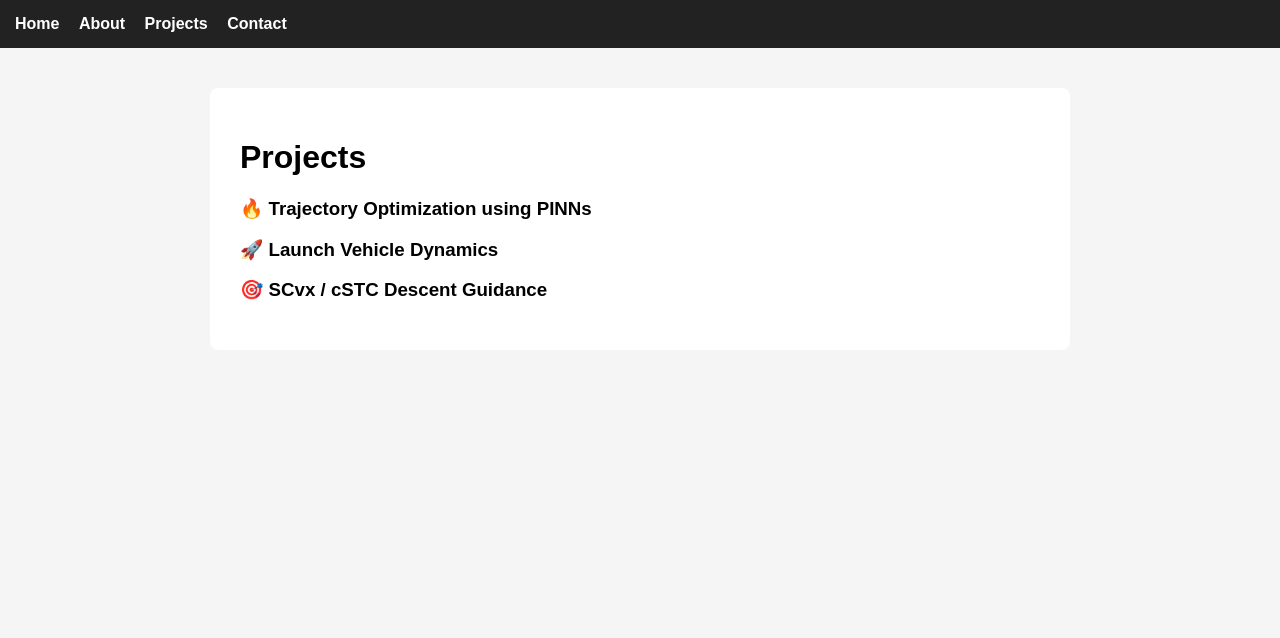
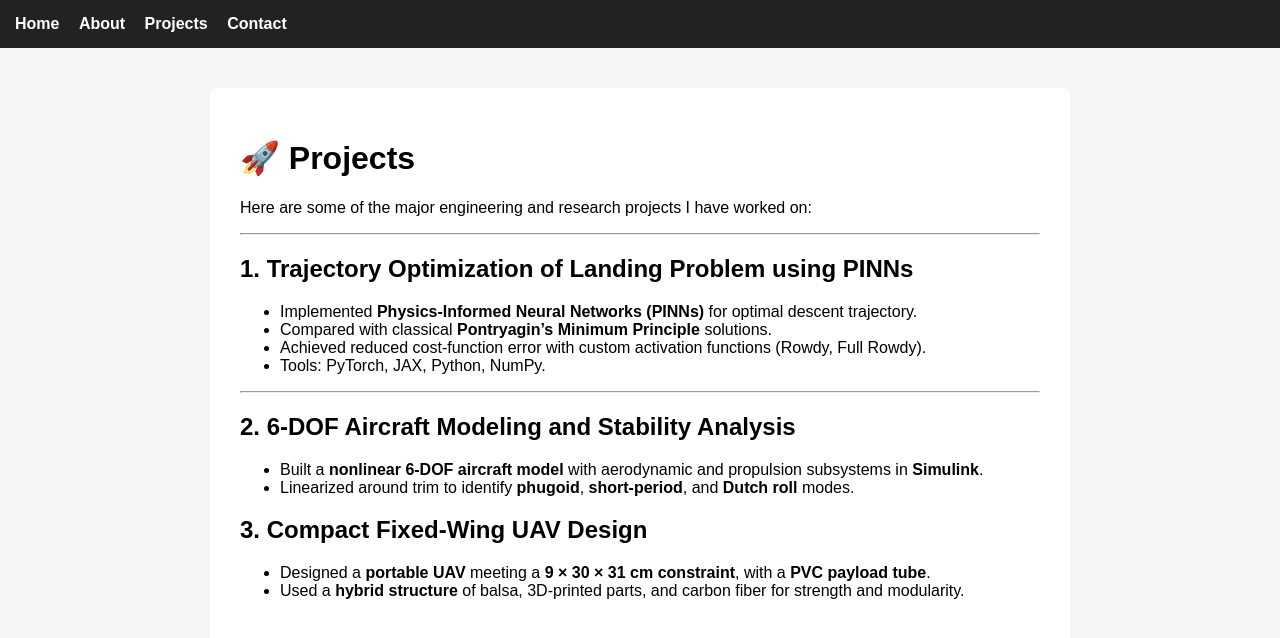
Before and after one commit to kirancoder/Kiran1998.github.io, a Jekyll site: the page built from projects.md, in a window 1280 px wide. Shown: the top 638 px of the page. Built offline with Jekyll 4.4.1, drawn with Linux system fonts in a browser that asks for light colours.

Commit message:
Enhance projects section with detailed descriptions
Updated the projects section with detailed descriptions of engineering and research projects, including trajectory optimization, aircraft modeling, and UAV design.

```diff
--- a/projects.md
+++ b/projects.md
@@ -4,8 +4,24 @@ title: Projects
 permalink: /projects/
 ---
 
-# Projects
+# 🚀 Projects
 
-### 🔥 Trajectory Optimization using PINNs
-### 🚀 Launch Vehicle Dynamics
-### 🎯 SCvx / cSTC Descent Guidance
+Here are some of the major engineering and research projects I have worked on:
+
+---
+
+## **1. Trajectory Optimization of Landing Problem using PINNs**
+- Implemented **Physics-Informed Neural Networks (PINNs)** for optimal descent trajectory.
+- Compared with classical **Pontryagin’s Minimum Principle** solutions.
+- Achieved reduced cost-function error with custom activation functions (Rowdy, Full Rowdy).
+- Tools: PyTorch, JAX, Python, NumPy.
+
+---
+
+## **2. 6-DOF Aircraft Modeling and Stability Analysis**
+- Built a **nonlinear 6-DOF aircraft model** with aerodynamic and propulsion subsystems in **Simulink**.
+- Linearized around trim to identify **phugoid**, **short-period**, and **Dutch roll** modes.
+
+##  **3.  Compact Fixed-Wing UAV Design**
+- Designed a **portable UAV** meeting a **9 × 30 × 31 cm constraint**, with a **PVC payload tube**.
+- Used a **hybrid structure** of balsa, 3D-printed parts, and carbon fiber for strength and modularity.
```
